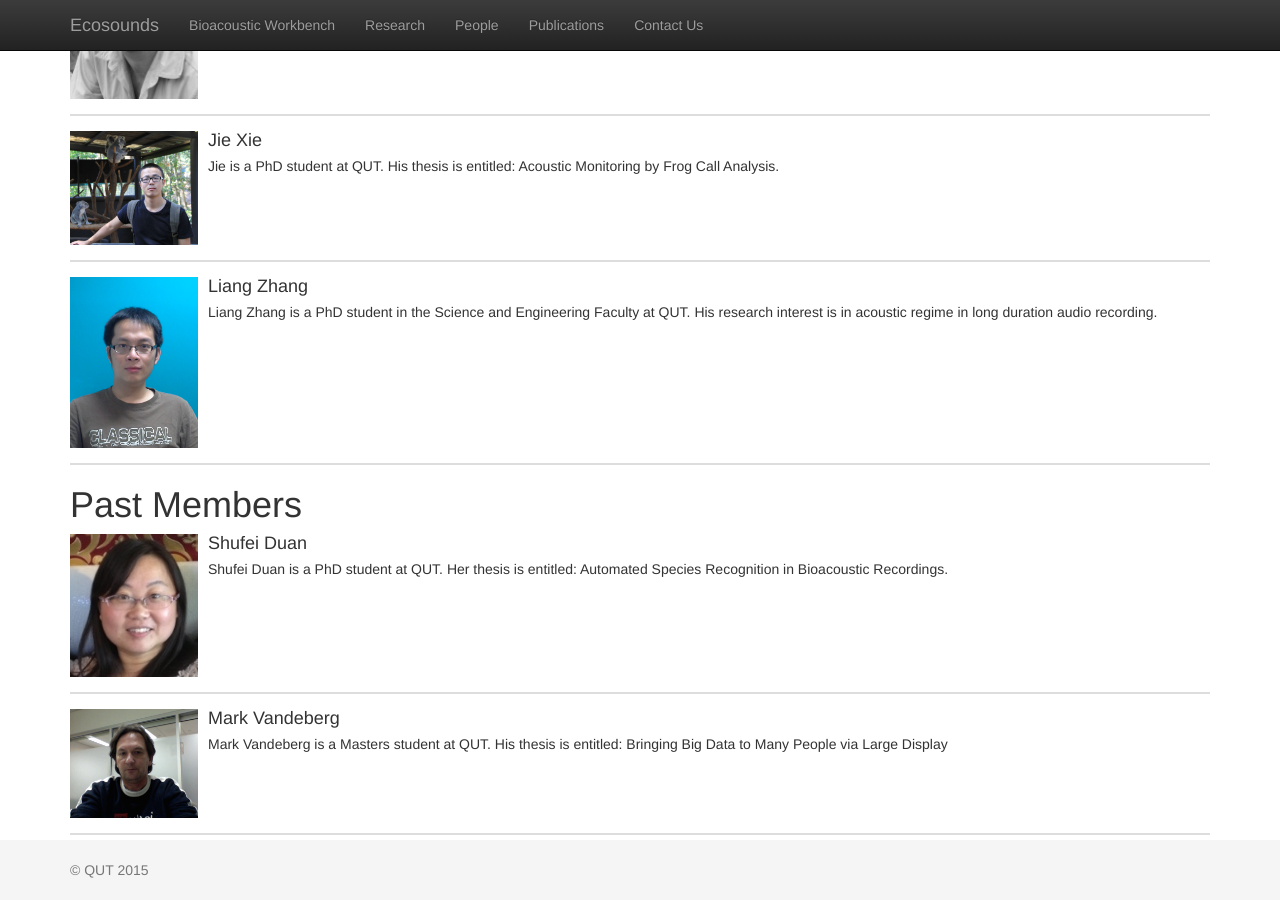
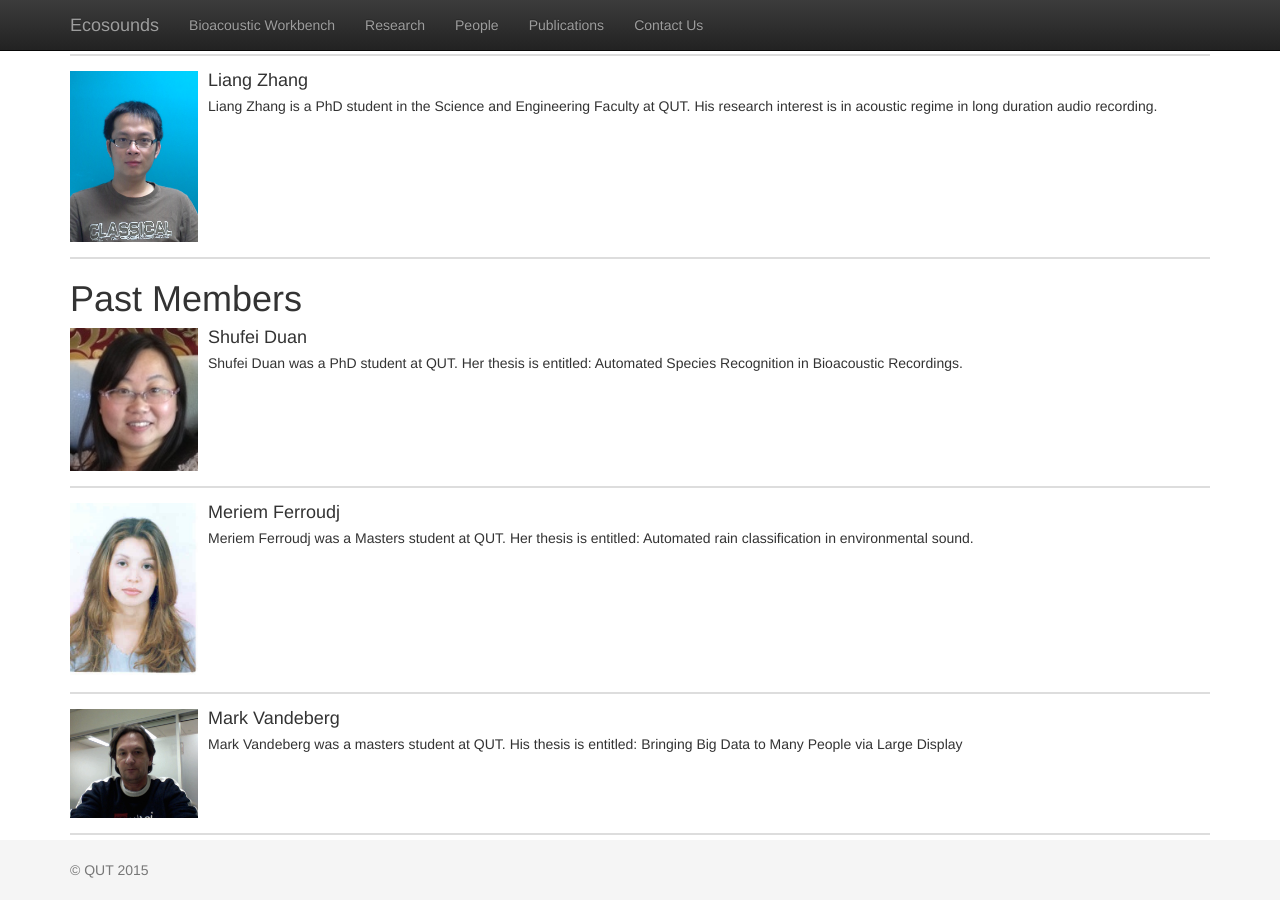
Before and after one commit to QutEcoacoustics/research-blog, a Jekyll site: the page built from people/people.html, in a window 1280 px wide and 900 px high, scrolled down 2240 px. Built offline with Jekyll 4.4.1, drawn with Linux system fonts in a browser that asks for light colours; nearby versions of some CDN libraries; Markdown is read by kramdown in place of the engine named in the settings; some of the changed text lies outside the part shown.

Commit message:
Moved Meirem to past members
Closes #20

```diff
--- a/people/people.html
+++ b/people/people.html
@@ -115,17 +115,6 @@ title: Ecosounds | People
         </li>
         <li class="media">
             <span class="pull-left">
-                <img class="media-object" src="../images/meriem.jpg" alt="Meriem Ferroudj">
-            </span>
-
-            <div class="media-body">
-                <h4 class="media-heading">Meriem Ferroudj</h4>
-                Meriem Ferroudj is a Masters student at QUT. Her thesis is entitled: Automated rain classification in
-                environmental sound.
-            </div>
-        </li>
-        <li class="media">
-            <span class="pull-left">
                <img class="media-object" src="../images/Yvonne.jpg" alt="Yvonne Phillips">
             </span>
 
@@ -220,8 +209,19 @@ title: Ecosounds | People
 
             <div class="media-body">
                 <h4 class="media-heading">Shufei Duan</h4>
-                Shufei Duan is a PhD student at QUT. Her thesis is entitled: Automated Species Recognition in
+                Shufei Duan was a PhD student at QUT. Her thesis is entitled: Automated Species Recognition in
                 Bioacoustic Recordings.
+            </div>
+        </li>
+        <li class="media">
+            <span class="pull-left">
+                <img class="media-object" src="../images/meriem.jpg" alt="Meriem Ferroudj">
+            </span>
+
+            <div class="media-body">
+                <h4 class="media-heading">Meriem Ferroudj</h4>
+                Meriem Ferroudj was a Masters student at QUT. Her thesis is entitled: Automated rain classification in
+                environmental sound.
             </div>
         </li>
         <li class="media">
@@ -231,7 +231,7 @@ title: Ecosounds | People
 
             <div class="media-body">
                 <h4 class="media-heading">Mark Vandeberg</h4>
-                Mark Vandeberg is a Masters student at QUT. His thesis is entitled: Bringing Big Data to Many People via Large Display
+                Mark Vandeberg was a masters student at QUT. His thesis is entitled: Bringing Big Data to Many People via Large Display
             </div>
         </li>
     </ul>
```
